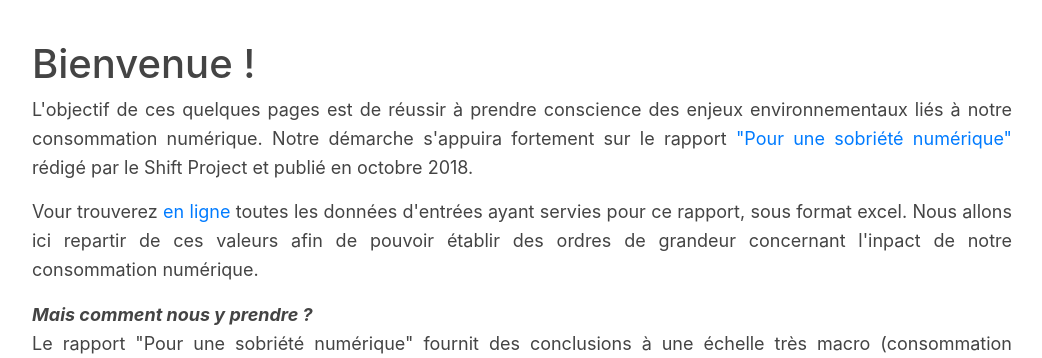
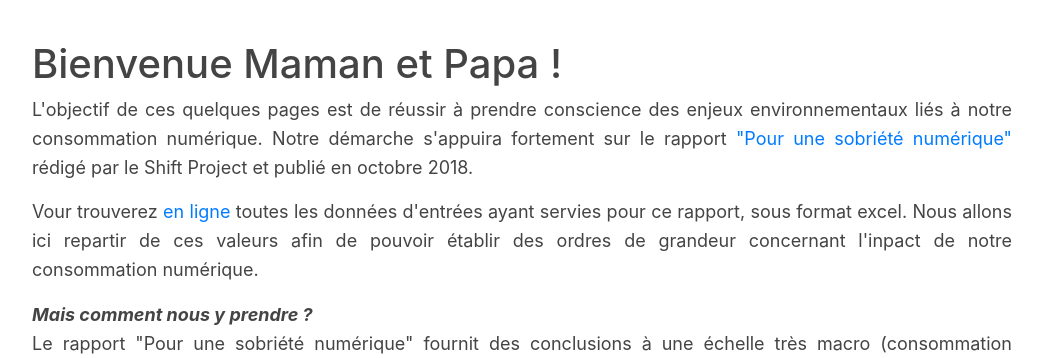
Before and after one commit to alice-dub/calculator_CO2, a Django app: page /form/accueil in a window 1280 px wide. Shown: the part 142-500 px from the top of the page, without its empty margins (118-1160 px from the left). Run offline with Django 3.2, Linux system fonts and the light colour scheme; some libraries are stand-ins or nearby versions.

Commit message:
Changement titre bienvenue

```diff
--- a/form/templates/form/accueil.html
+++ b/form/templates/form/accueil.html
@@ -2,7 +2,7 @@
 
 {% block content %}
 
-<h1> Bienvenue ! </h1>
+<h1> Bienvenue Maman et Papa ! </h1>
 
 <p align="justify"> L'objectif de ces quelques pages est de réussir à prendre conscience des enjeux environnementaux liés à notre consommation numérique.
      Notre démarche s'appuira fortement sur le rapport
@@ -30,4 +30,6 @@
 </ul>
 
 
+
+
 {% endblock %}
```
